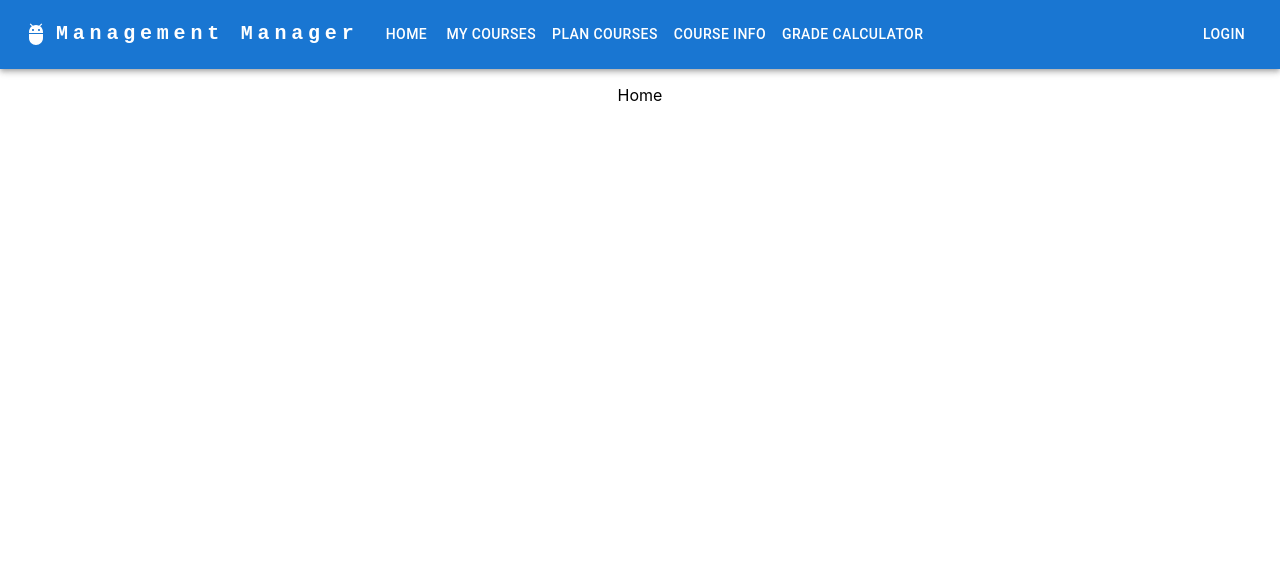
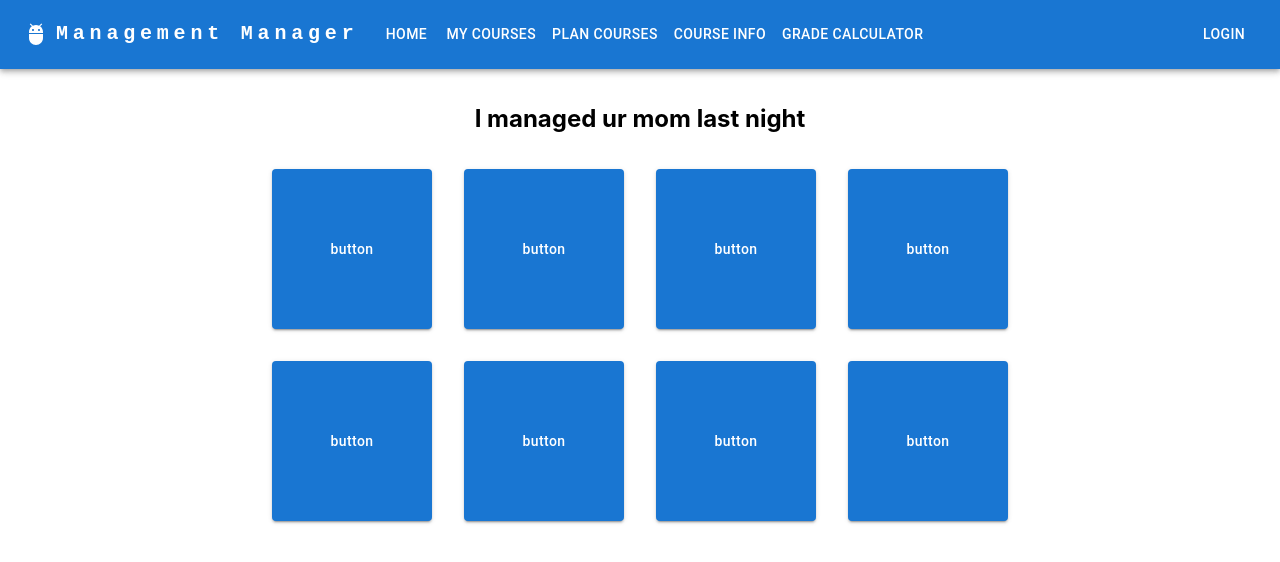
Before and after one commit to ericzhang11101/MSCI-342-Project, a React (Create React App) app in the folder frontend/: page / in a window 1280 px wide. Shown: the top 562 px of the page. Built offline with nearby package versions, Linux system fonts and the light colour scheme.

Commit message:
home page thing

```diff
--- a/frontend/src/components/pages/CourseNotes.jsx
+++ b/frontend/src/components/pages/CourseNotes.jsx
@@ -1,4 +1,13 @@
 import React from 'react'
+
+const courseInfo = {
+  courseCode: 250,
+  programCode: "ME",
+  title: "Thermodynamics 1",
+  importantDates: [],
+  description: "The engineering science of energy. The scope and limitations of thermodynamics.",
+  professor: "Roydon Fraser"
+}
 
 export default function CourseNotes() {
   return (
--- a/frontend/src/components/pages/Home.jsx
+++ b/frontend/src/components/pages/Home.jsx
@@ -1,7 +1,83 @@
 import React from 'react'
+import {Link} from 'react-router-dom'
+import styled from 'styled-components'
+import { Button } from '@mui/material'
+
+const HomeContainer = styled.div`
+  display: flex;
+  flex-direction: column;
+  align-items: center
+`
+
+const HomeCol = styled.div`
+  display: grid;
+  grid-template-columns: 12rem 12rem 12rem 12rem;
+  grid-template-rows: repeat(4, 12rem);
+  width: 64rem;
+  justify-items: center;
+  align-items: center;
+  padding: 0 8rem;
+  box-sizing: border-box;
+`
+
+const StyledLink = styled(Link)`
+  text-decoration: none;
+  text-transform: none;
+  color: white;
+`
+
+const StyledButton = styled(Button)`
+  height: 10rem;
+  width: 10rem;
+`
 
 export default function Home() {
   return (
-    <div>Home</div>
+    <HomeContainer>
+      <h2>I managed ur mom last night</h2>
+      <HomeCol>
+        <StyledButton variant="contained">
+          <StyledLink>
+              button
+          </StyledLink>
+        </StyledButton>
+        <StyledButton variant="contained">
+          <StyledLink>
+              button
+          </StyledLink>
+        </StyledButton>
+        <StyledButton variant="contained">
+          <StyledLink>
+              button
+          </StyledLink>
+        </StyledButton>
+
+              <StyledButton variant="contained">
+          <StyledLink>
+              button
+          </StyledLink>
+        </StyledButton>
+        <StyledButton variant="contained">
+          <StyledLink>
+              button
+          </StyledLink>
+        </StyledButton>
+        <StyledButton variant="contained">
+          <StyledLink>
+              button
+          </StyledLink>
+        </StyledButton>
+        <StyledButton variant="contained">
+          <StyledLink>
+              button
+          </StyledLink>
+        </StyledButton>
+        <StyledButton variant="contained">
+          <StyledLink>
+              button
+          </StyledLink>
+        </StyledButton>
+      </HomeCol>
+    </HomeContainer>
   )
 }
```
